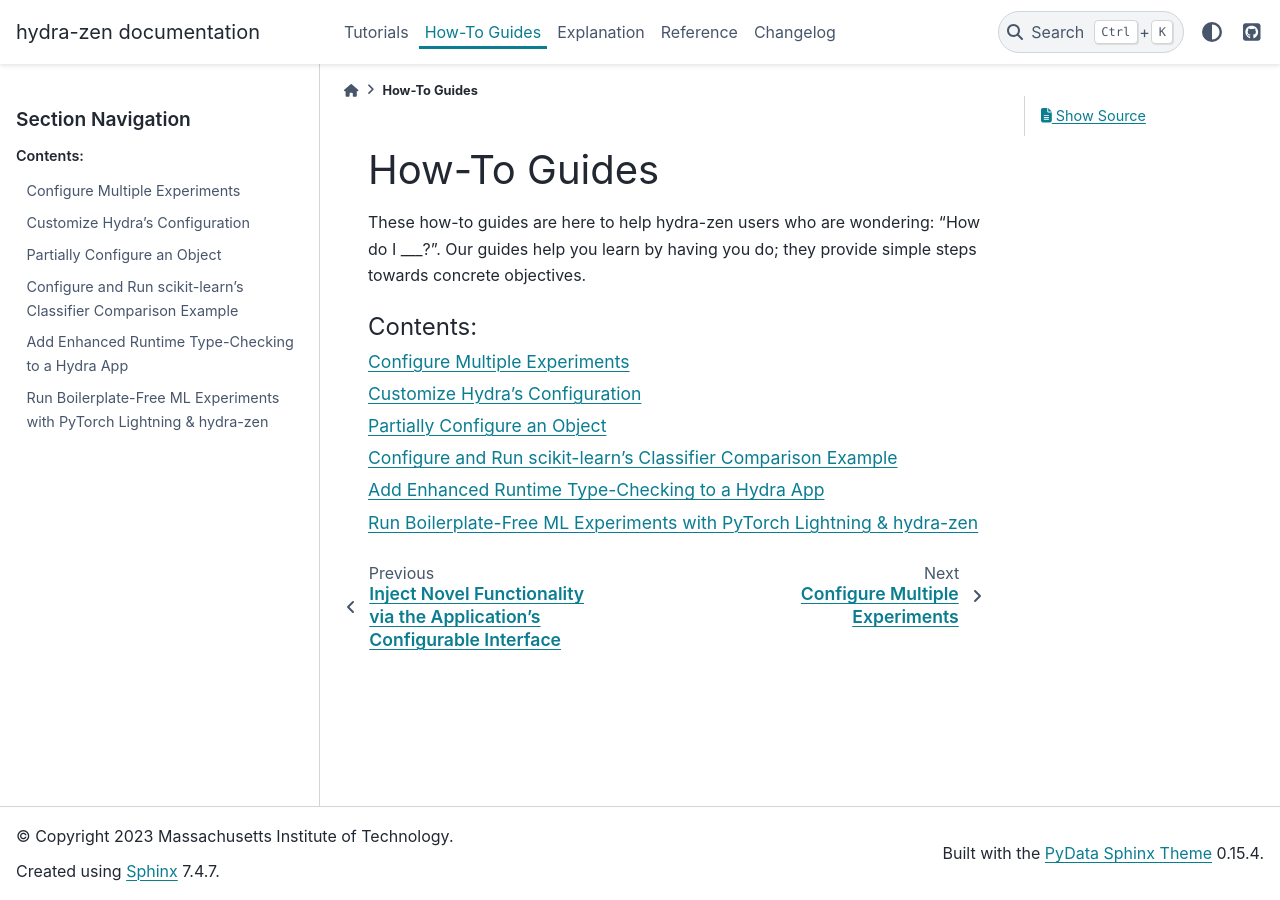
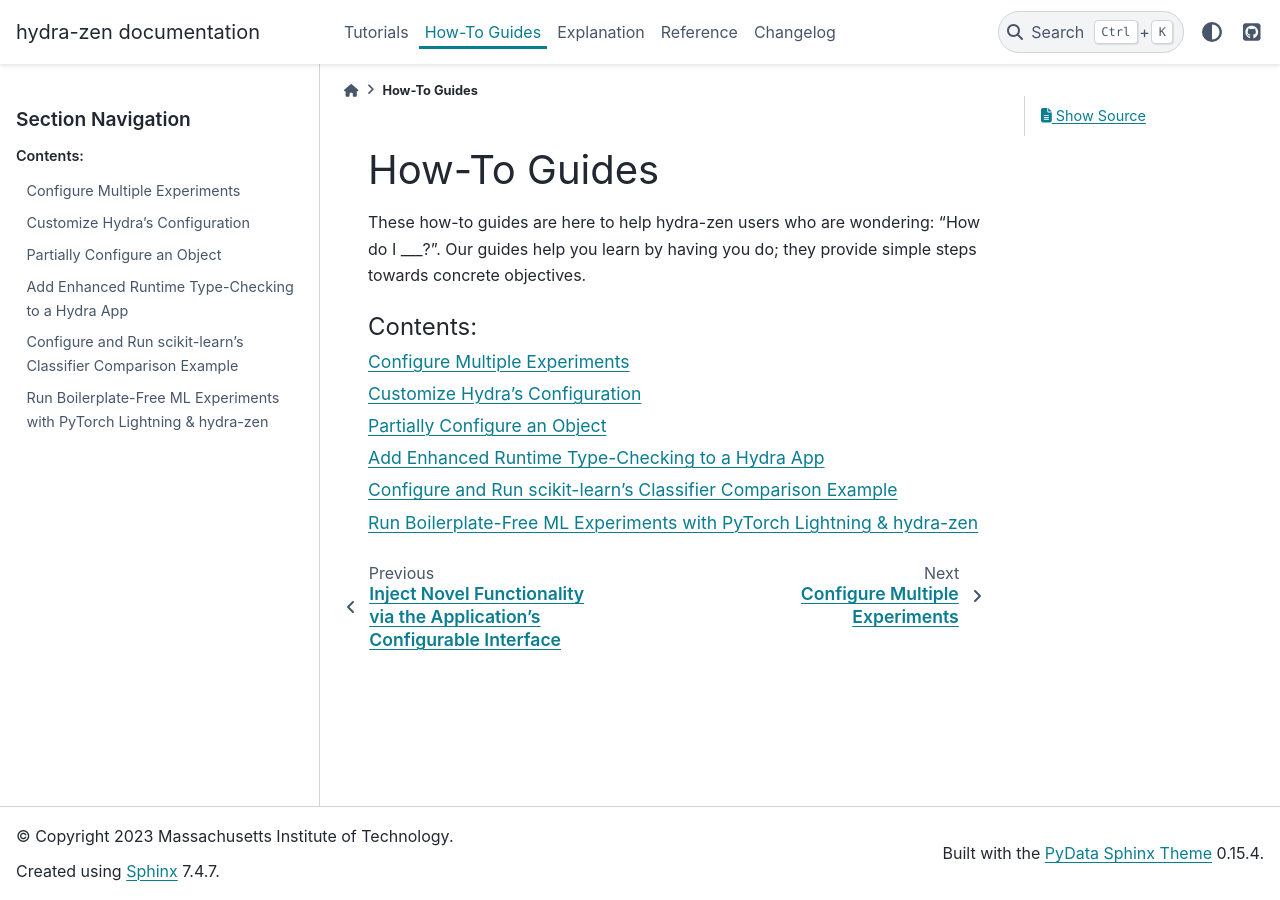
Before and after one commit to mit-ll-responsible-ai/hydra-zen, a Sphinx documentation site: the page built from docs/source/how_tos.rst, in a window 1280 px wide. Built offline with Sphinx 7.4.7 and the PyData theme 0.15.4, drawn with Linux system fonts in a browser that asks for light colours; the version number could not be read and is left out.

Commit message:
toc ordering

```diff
--- a/docs/source/how_tos.rst
+++ b/docs/source/how_tos.rst
@@ -17,6 +17,6 @@ objectives.
    how_to/configuring_experiments
    how_to/configure_hydra
    how_to/partial_config
+   how_to/beartype
    how_to/using_scikit_learn
-   how_to/beartype
    how_to/pytorch_lightning
```
